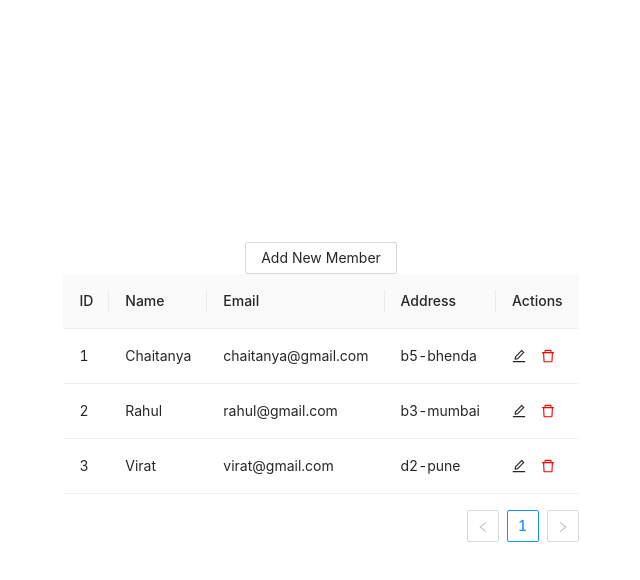
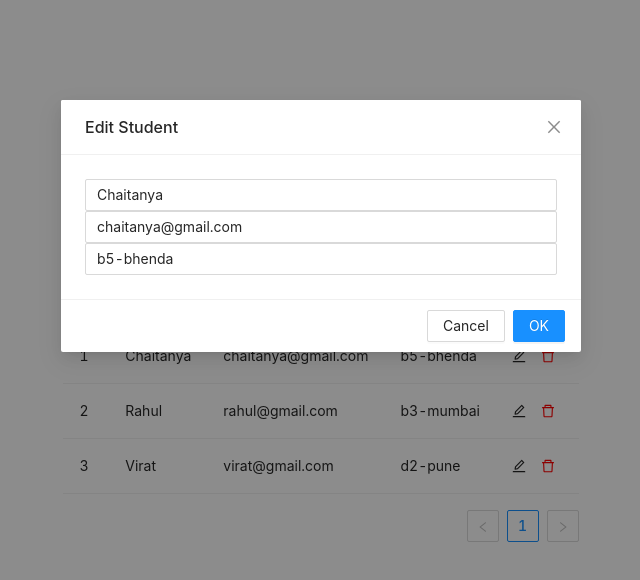
Before and after one commit to chaitanyatekane/tasks-internship, a React (Create React App) app: page / in a window 1280 px wide. Both pictures are taken after a click on the element 838 px from the left and 355 px from the top of the page. Shown: the top 580 px of the page, without its empty margins (319-959 px from the left). Built offline with nearby package versions, Linux system fonts and the light colour scheme.

Commit message:
add edit feature

```diff
--- a/src/TableAntDesign.js
+++ b/src/TableAntDesign.js
@@ -1,10 +1,11 @@
 import React from "react";
-// import "ant/dist/antd.css";
-import { Table, Button, Modal } from "antd";
+import { Table, Button, Modal, Input } from "antd";
 import { useState } from "react";
 import { EditOutlined, DeleteOutlined } from "@ant-design/icons";
 
 const TableAntDesign = () => {
+  const [isEditing, setIsEditing] = useState(false);
+  const [editingStudent, setEditingStudent] = useState(null);
   const [dataSource, setDataSource] = useState([
     {
       id: 1,
@@ -53,7 +54,7 @@
       render: (record) => {
         return (
           <>
-            <EditOutlined />
+            <EditOutlined onClick={() => onEditStudent(record)} />
             <DeleteOutlined
               onClick={() => onDeleteStudent(record)}
               style={{ color: "red", marginLeft: 15 }}
@@ -90,11 +91,64 @@
     });
   };
 
+  const onEditStudent = (record) => {
+    setIsEditing(true);
+    setEditingStudent({ ...record });
+  };
+
+  const resetEditing = () => {
+    setIsEditing(false);
+    setEditingStudent(null);
+  };
+
   return (
     <div className="tableAntDesign">
       <header className="tableAntDesignHeader">
         <Button onClick={onAddStudent}>Add New Member</Button>
         <Table columns={columns} dataSource={dataSource}></Table>
+        <Modal
+          title="Edit Student"
+          visible={isEditing}
+          onText="Save"
+          onCancel={() => resetEditing()}
+          onOk={() => {
+            setDataSource((pre) => {
+              return pre.map((student) => {
+                if (student.id === editingStudent.id) {
+                  return editingStudent;
+                } else {
+                  return student;
+                }
+              });
+            });
+            resetEditing();
+          }}
+        >
+          <Input
+            value={editingStudent?.name}
+            onChange={(e) => {
+              setEditingStudent((pre) => {
+                return { ...pre, name: e.target.value };
+              });
+            }}
+          />
+          <Input
+            value={editingStudent?.email}
+            onChange={(e) => {
+              setEditingStudent((pre) => {
+                return { ...pre, email: e.target.value };
+              });
+            }}
+          />
+          <Input
+            value={editingStudent?.address}
+            onChange={(e) => {
+              setEditingStudent((pre) => {
+                return { ...pre, address: e.target.value };
+              });
+            }}
+          />
+        </Modal>
       </header>
     </div>
   );
```
